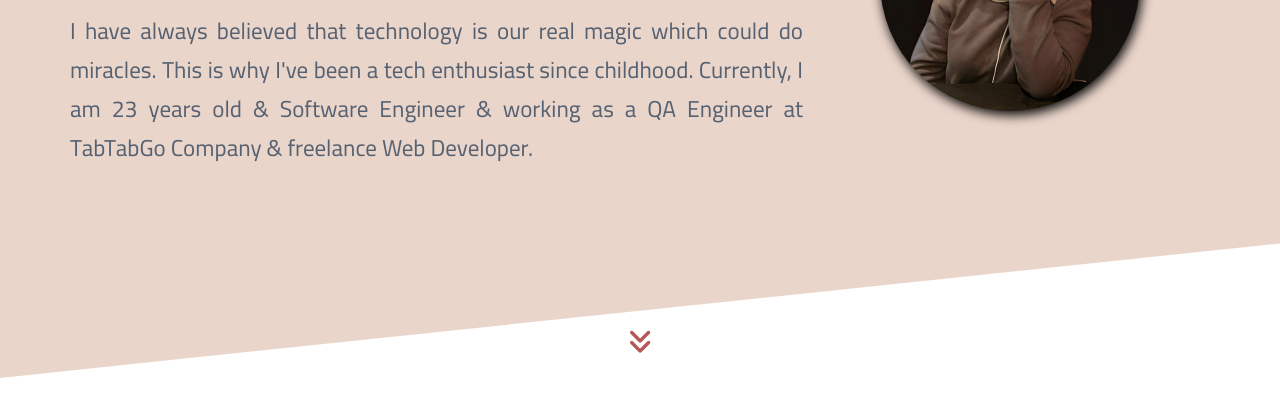
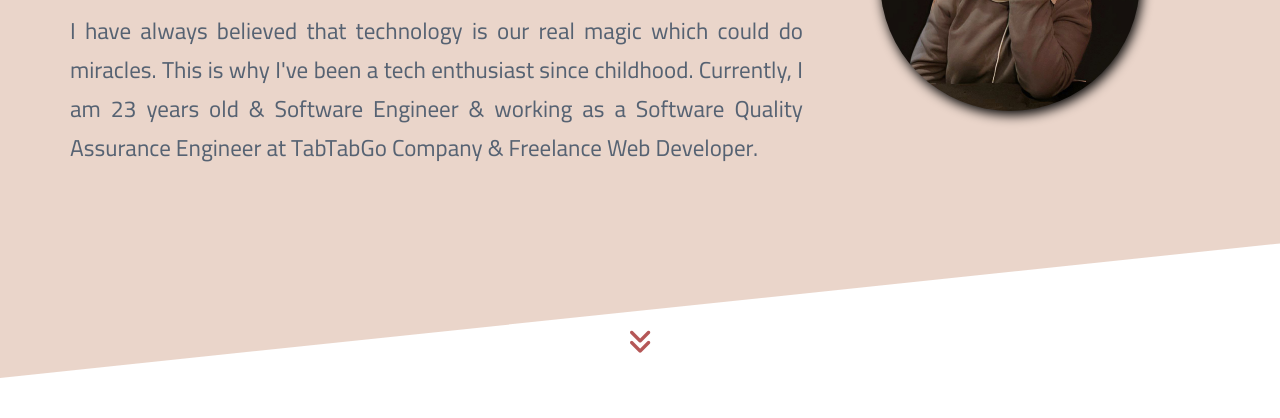
Before and after one commit to masa-alaya/portfolio, a plain HTML site: page index.html in a window 1280 px wide. Shown: the part 382-800 px from the top of the page. Drawn offline with Linux system fonts and the light colour scheme.

Commit message:
Updated info

```diff
--- a/index.html
+++ b/index.html
@@ -85,8 +85,8 @@
             I have always believed that technology is our real magic which could
             do miracles. This is why I've been a tech enthusiast since
             childhood. Currently, I am 23 years old & Software Engineer &
-            working as a QA Engineer at TabTabGo Company & freelance Web
-            Developer.
+            working as a Software Quality Assurance Engineer at TabTabGo Company
+            & Freelance Web Developer.
           </p>
         </div>
         <div class="image">
```
